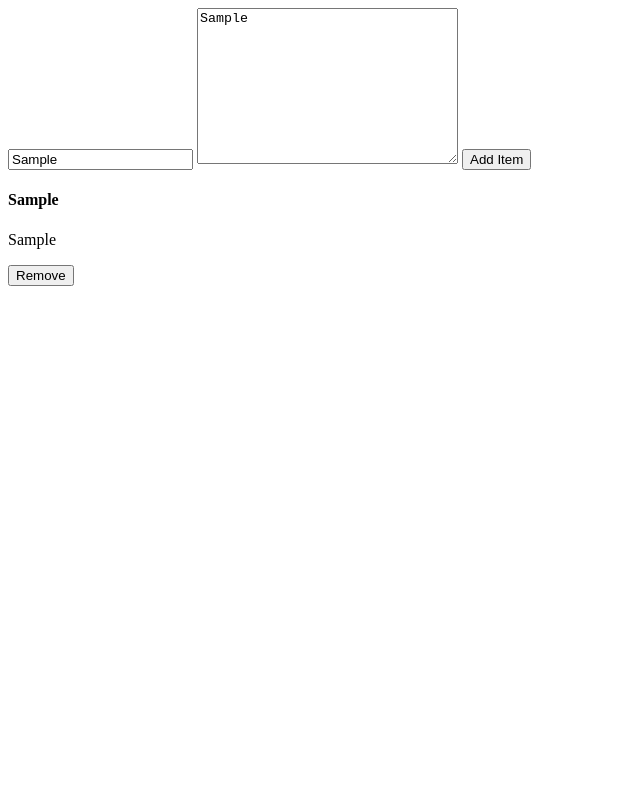
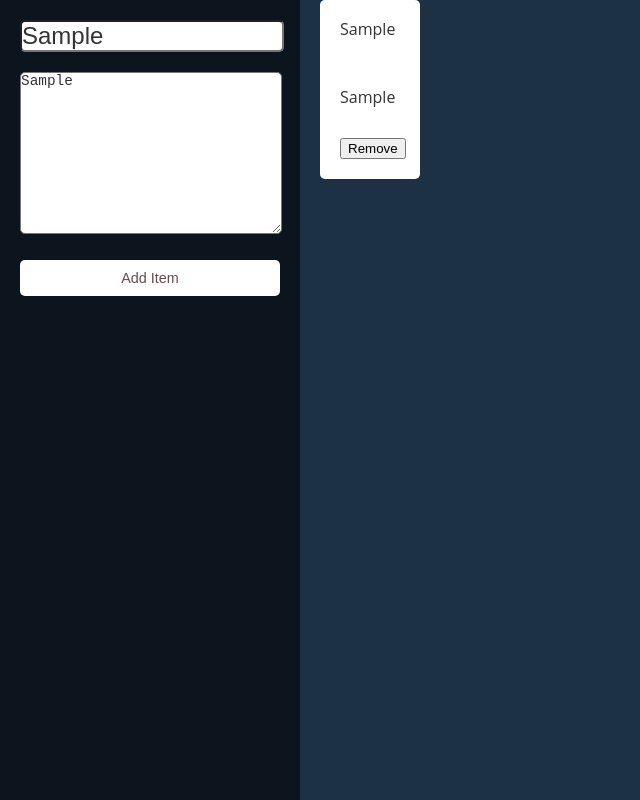
Before and after one commit to Amir-Potato/todo-list, a plain HTML site: page index.html in a window 1280 px wide. Both pictures are taken after typing "Sample", "Sample" into the empty fields and a click on the button "Add Item". Shown: the whole page, without its empty margins (0-640 px from the left). Drawn offline with Linux system fonts and the light colour scheme.

Commit message:
Added CSS

```diff
--- a/index.html
+++ b/index.html
@@ -6,6 +6,7 @@
     <meta http-equiv="X-UA-Compatible" content="IE=edge" />
     <meta name="viewport" content="width=device-width, initial-scale=1.0" />
     <title>To Do List</title>
+    <link rel="stylesheet" type="text/css" href="styles.css">
   </head>
   <body>
     <nav class="head"></nav>
--- a/styles.css
+++ b/styles.css
@@ -0,0 +1,116 @@
+body {
+    background-color: #1C3144;
+    font-family: 'Open Sans', sans-serif;
+    font-size: 16px;
+    line-height: 1.5;
+    color: #333;
+    margin: 0;
+    padding: 0;
+}
+.center {
+    margin-left: 300px;
+    padding: 20px;
+    max-width: 1200px;
+    padding: 0 20px;
+    display: flex
+}
+.list {
+    display: flex;
+    flex-wrap: wrap;
+    justify-content: space-between;
+}
+h1 {
+    font-size: 2em;
+    font-weight: 300;
+    line-height: 1.2;
+    margin: 0 0 20px 0;
+}
+h2 {
+    font-size: 1.5em;
+    font-weight: 300;
+    line-height: 1.2;
+    margin: 0 0 20px 0;
+}
+h3 {
+    font-size: 1.2em;
+    font-weight: 400;
+    line-height: 1.2;
+    margin: 0 0 20px 0;
+}
+h4 {
+    font-size: 1em;
+    font-weight: 400;
+    line-height: 1.2;
+    margin: 0 0 20px 0;
+}
+.sidebar {
+    position: fixed;
+    top: 0;
+    left: 0;
+    height: 100%;
+    width: 300px;
+    background-color: #0C151D;
+    padding: 20px;
+    overflow-y: auto;
+    box-sizing: border-box;
+}
+
+#sidebar-title {
+    width: 100%;
+    color: #333;
+    font-size: 1.5em;
+    font-weight: 300;
+    margin: 0;
+    padding: 0;
+    margin-bottom: 20px;
+    border-radius: 5px;
+}
+
+#sidebar-description {
+    width: 100%;
+    color: #333;
+    font-size: 0.9em;
+    font-weight: 300;
+    margin: 0;
+    padding: 0;
+    margin-bottom: 20px;
+    border-radius: 5px;
+}
+
+#sidebar-submit-button {
+    width: 100%;
+    color: #333;
+    font-size: 0.9em;
+    font-weight: 300;
+    margin: 0;
+    padding: 0;
+    margin-bottom: 20px;
+    background-color: #fff;
+    color: #654C4F;
+    border: none;
+    padding: 10px;
+    border-radius: 5px;
+    border-color:#333;
+    cursor: pointer;
+
+}
+
+#sidebar-submit-button:hover {
+    background-color: #654C4F;
+    color: #333;
+}
+
+.card {
+    width: 100px;
+    height: auto;
+    background-color: #fff;
+    border-radius: 5px;
+    padding: 20px;
+    margin-bottom: 20px;
+    margin: 0 0 20px 0;
+    box-sizing: border-box;
+    display: flex;
+    flex-direction: column;
+    justify-content: space-between;
+    height: 100%;
+}
```
